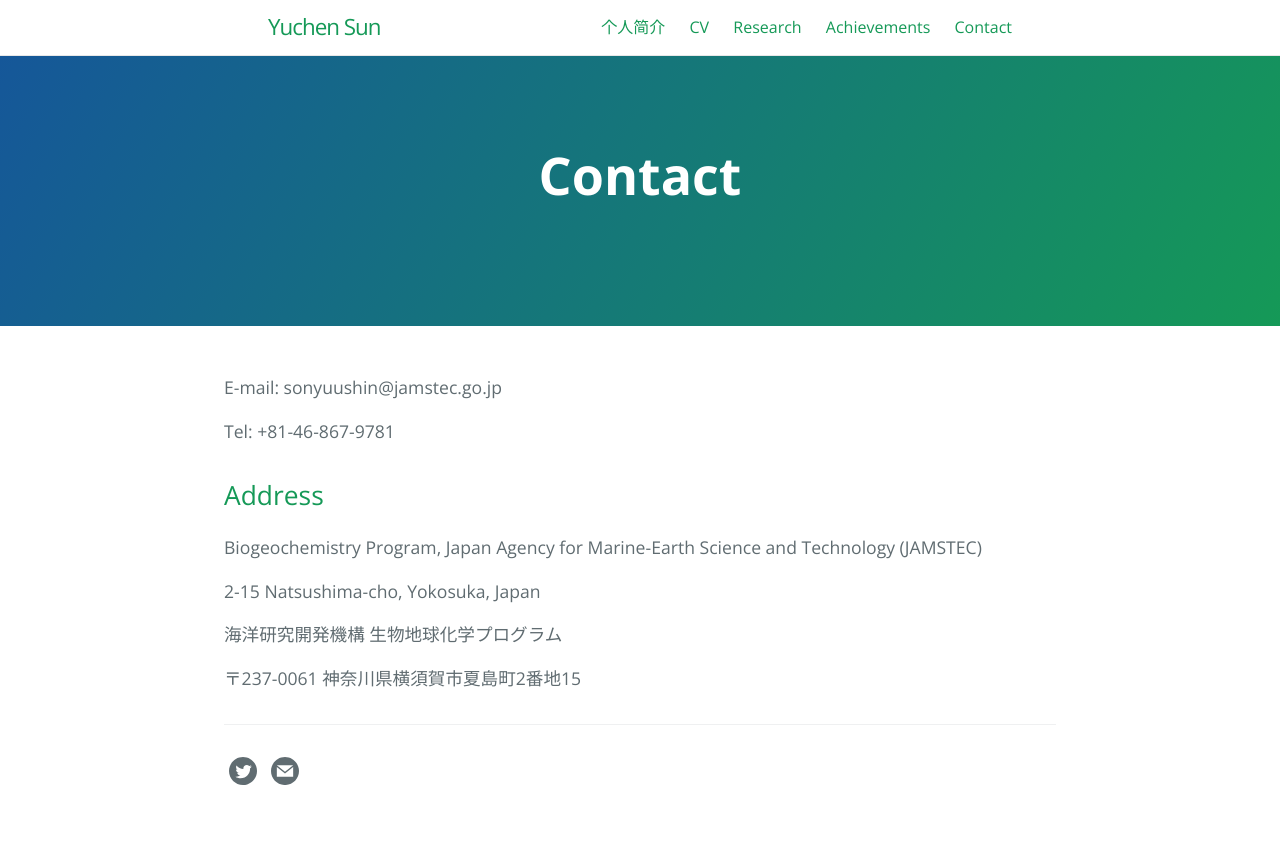
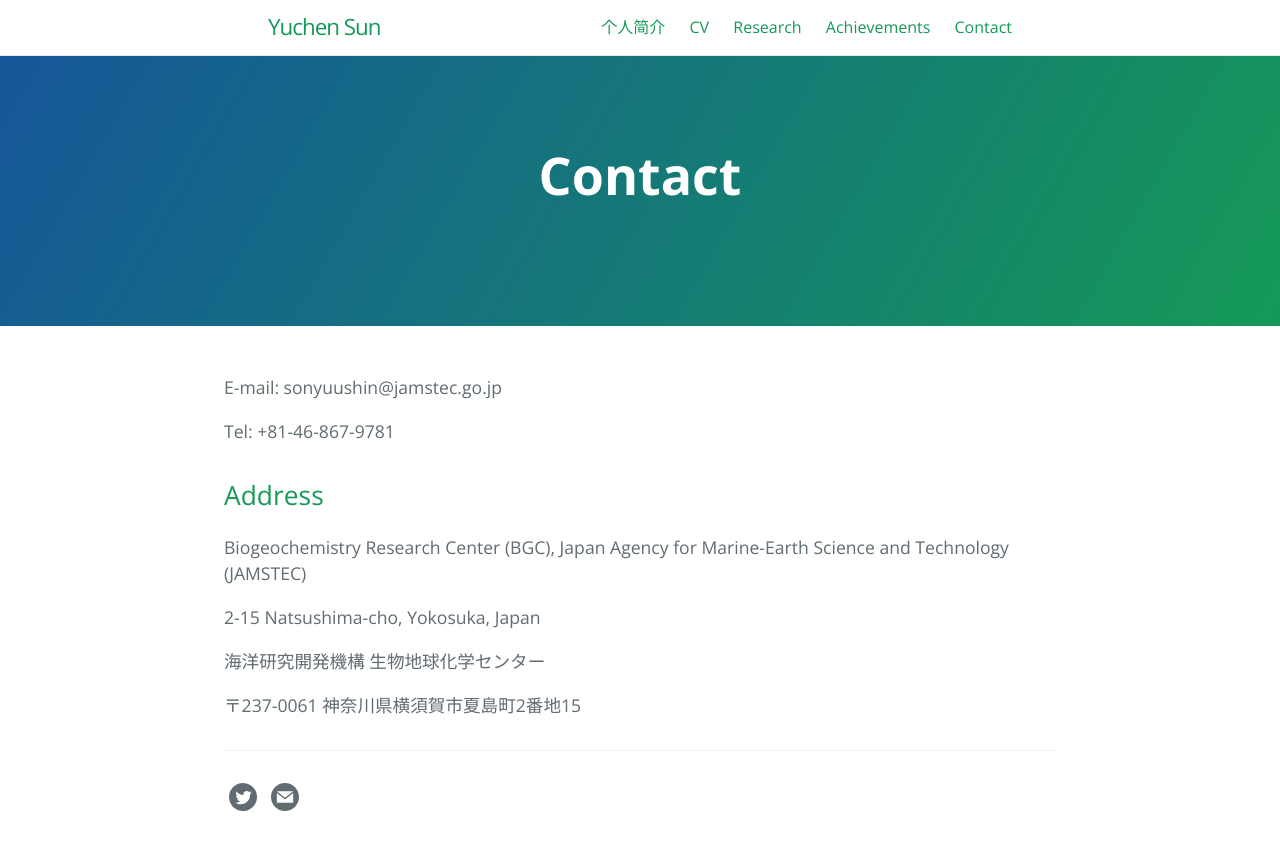
Before and after one commit to sonyuushin/sonyuushin.github.io, a Jekyll site: the page built from contact.md, in a window 1280 px wide. Shown: the top 850 px of the page. Built offline with Jekyll 4.4.1, drawn with Linux system fonts in a browser that asks for light colours.

Commit message:
Update contact.md

```diff
--- a/contact.md
+++ b/contact.md
@@ -12,10 +12,10 @@ Tel: +81-46-867-9781
 
 ## Address
 
-Biogeochemistry Program, Japan Agency for Marine-Earth Science and Technology (JAMSTEC)
+Biogeochemistry Research Center (BGC), Japan Agency for Marine-Earth Science and Technology (JAMSTEC)
 
 2-15 Natsushima-cho, Yokosuka, Japan
 
-海洋研究開発機構 生物地球化学プログラム
+海洋研究開発機構 生物地球化学センター
 
 〒237-0061  神奈川県横須賀市夏島町2番地15
```
